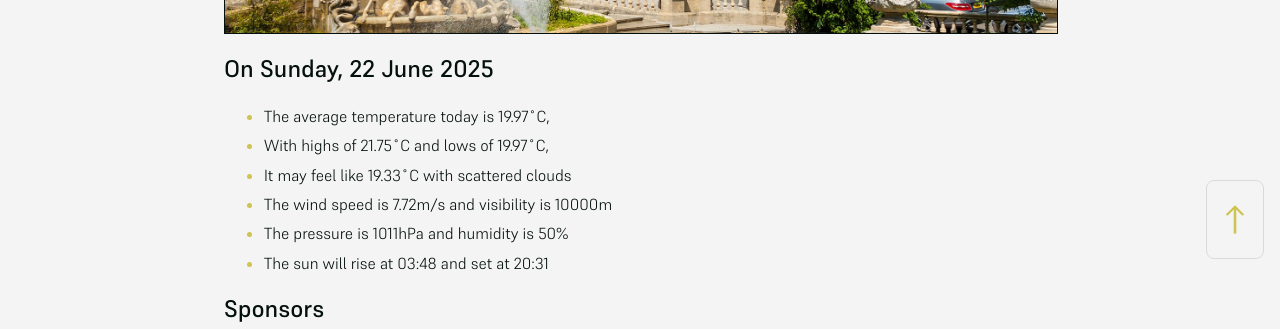
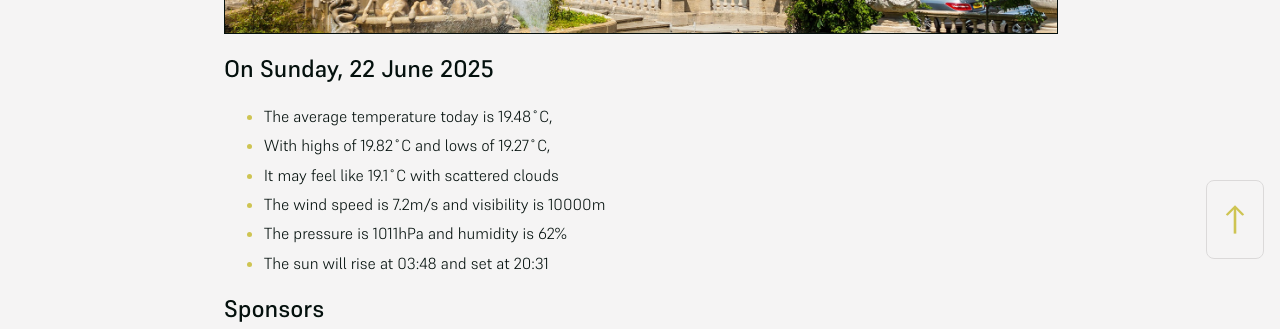
Before and after one commit to mat-0/cheltenham-open-data, a Jekyll site: the page built from index.md, in a window 1280 px wide. Shown: the part 625-954 px from the top of the page. Built offline with Jekyll 4.4.1, drawn with Linux system fonts in a browser that asks for light colours.

Commit message:
Updated 2025-06-22 17:57:55

```diff
--- a/index.md
+++ b/index.md
@@ -10,11 +10,11 @@ seo: Menu
 <!-- weather_marker starts -->
 ## On Sunday, 22 June 2025
 
-- The average temperature today is 19.97˚C,
-- With highs of 21.75˚C and lows of 19.97˚C,
-- It may feel like 19.33˚C with scattered clouds
-- The wind speed is 7.72m/s and visibility is 10000m
-- The pressure is 1011hPa and humidity is 50%
+- The average temperature today is 19.48˚C,
+- With highs of 19.82˚C and lows of 19.27˚C,
+- It may feel like 19.1˚C with scattered clouds
+- The wind speed is 7.2m/s and visibility is 10000m
+- The pressure is 1011hPa and humidity is 62%
 - The sun will rise at 03:48 and set at 20:31
 
 <!-- weather_marker ends -->
```
Also changed, not shown: _data/flood.json (+4 -4 lines), _pages/news.md (+8 -8 lines).
